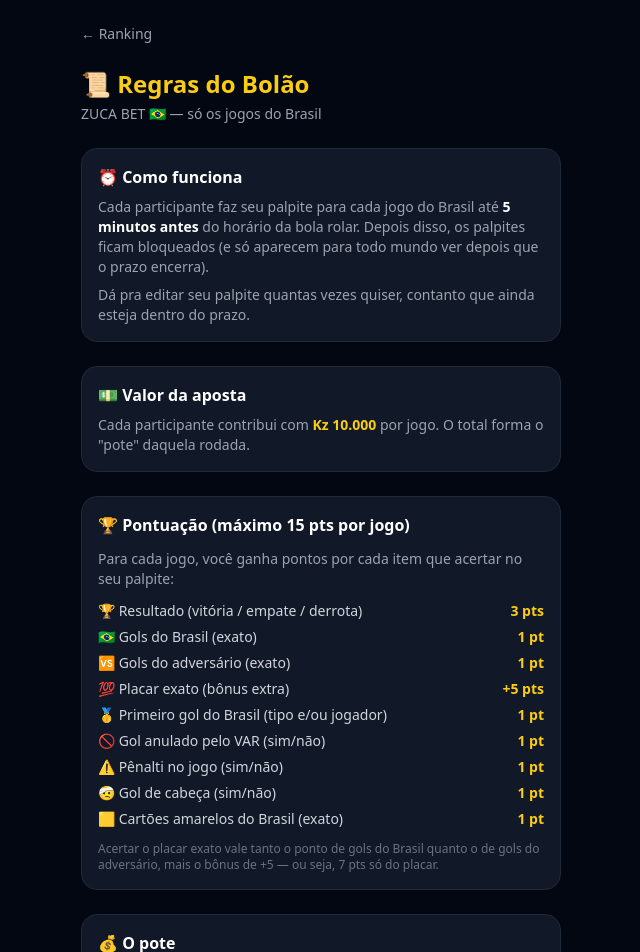
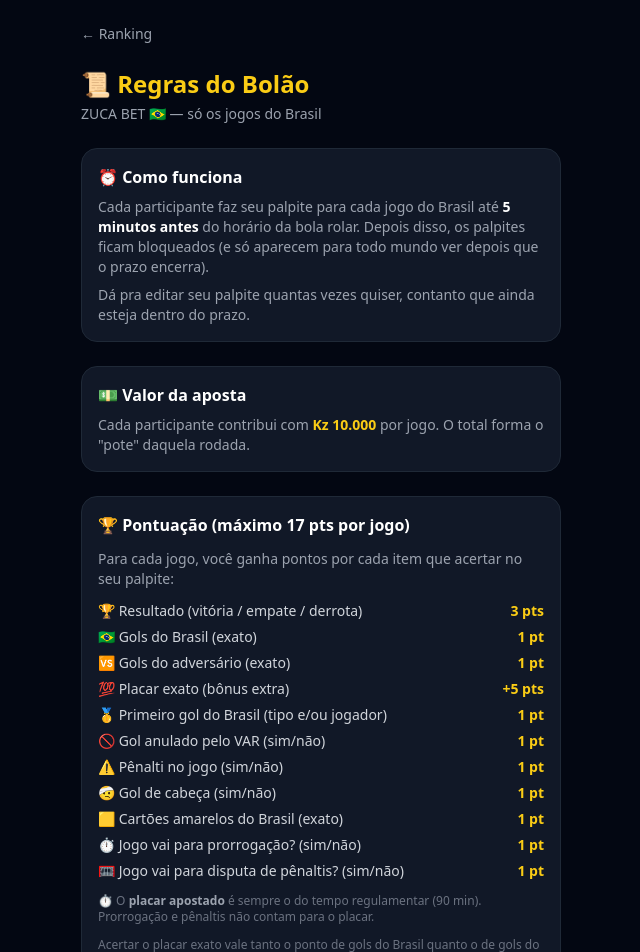
Before and after one commit to ivoneuman/zucabet, a Next.js app: page /regras in a window 1280 px wide. Shown: the top 952 px of the page, without its empty margins (319-959 px from the left). Built offline with nearby package versions, Linux system fonts and the light colour scheme; no server answers.

Commit message:
feat: regras/page.tsx com overtime, penalty_shootout e 17pts

```diff
--- a/src/app/regras/page.tsx
+++ b/src/app/regras/page.tsx
@@ -41,7 +41,7 @@ export default async function RegrasPage() {
 
       {/* Pontuação */}
       <section className="bg-gray-900 border border-gray-800 rounded-2xl p-4 space-y-3">
-        <h2 className="font-bold text-white">🏆 Pontuação (máximo 15 pts por jogo)</h2>
+        <h2 className="font-bold text-white">🏆 Pontuação (máximo 17 pts por jogo)</h2>
         <p className="text-sm text-gray-400">Para cada jogo, você ganha pontos por cada item que acertar no seu palpite:</p>
         <ul className="text-sm text-gray-300 space-y-1.5">
           <li className="flex justify-between"><span>🏆 Resultado (vitória / empate / derrota)</span><span className="text-yellow-400 font-semibold">3 pts</span></li>
@@ -53,7 +53,12 @@ export default async function RegrasPage() {
           <li className="flex justify-between"><span>⚠️ Pênalti no jogo (sim/não)</span><span className="text-yellow-400 font-semibold">1 pt</span></li>
           <li className="flex justify-between"><span>🤕 Gol de cabeça (sim/não)</span><span className="text-yellow-400 font-semibold">1 pt</span></li>
           <li className="flex justify-between"><span>🟨 Cartões amarelos do Brasil (exato)</span><span className="text-yellow-400 font-semibold">1 pt</span></li>
+          <li className="flex justify-between"><span>⏱️ Jogo vai para prorrogação? (sim/não)</span><span className="text-yellow-400 font-semibold">1 pt</span></li>
+          <li className="flex justify-between"><span>🥅 Jogo vai para disputa de pênaltis? (sim/não)</span><span className="text-yellow-400 font-semibold">1 pt</span></li>
         </ul>
+        <p className="text-xs text-gray-500 mt-1">
+          ⏱️ O <strong className="text-gray-400">placar apostado</strong> é sempre o do tempo regulamentar (90 min). Prorrogação e pênaltis não contam para o placar.
+        </p>
         <p className="text-xs text-gray-500">
           Acertar o placar exato vale tanto o ponto de gols do Brasil quanto o de gols do adversário, mais o bônus de +5 — ou seja, 7 pts só do placar.
         </p>
```
